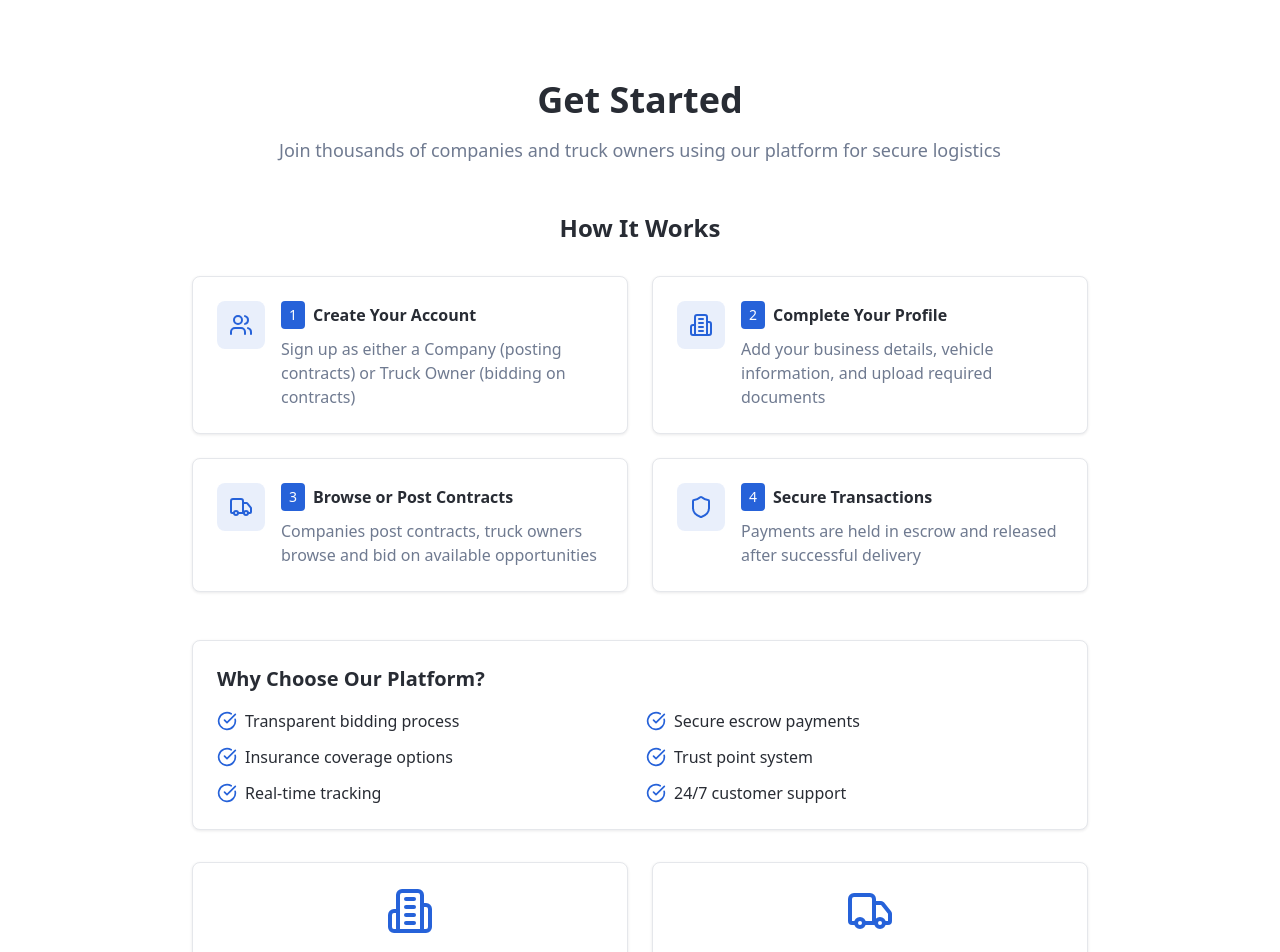
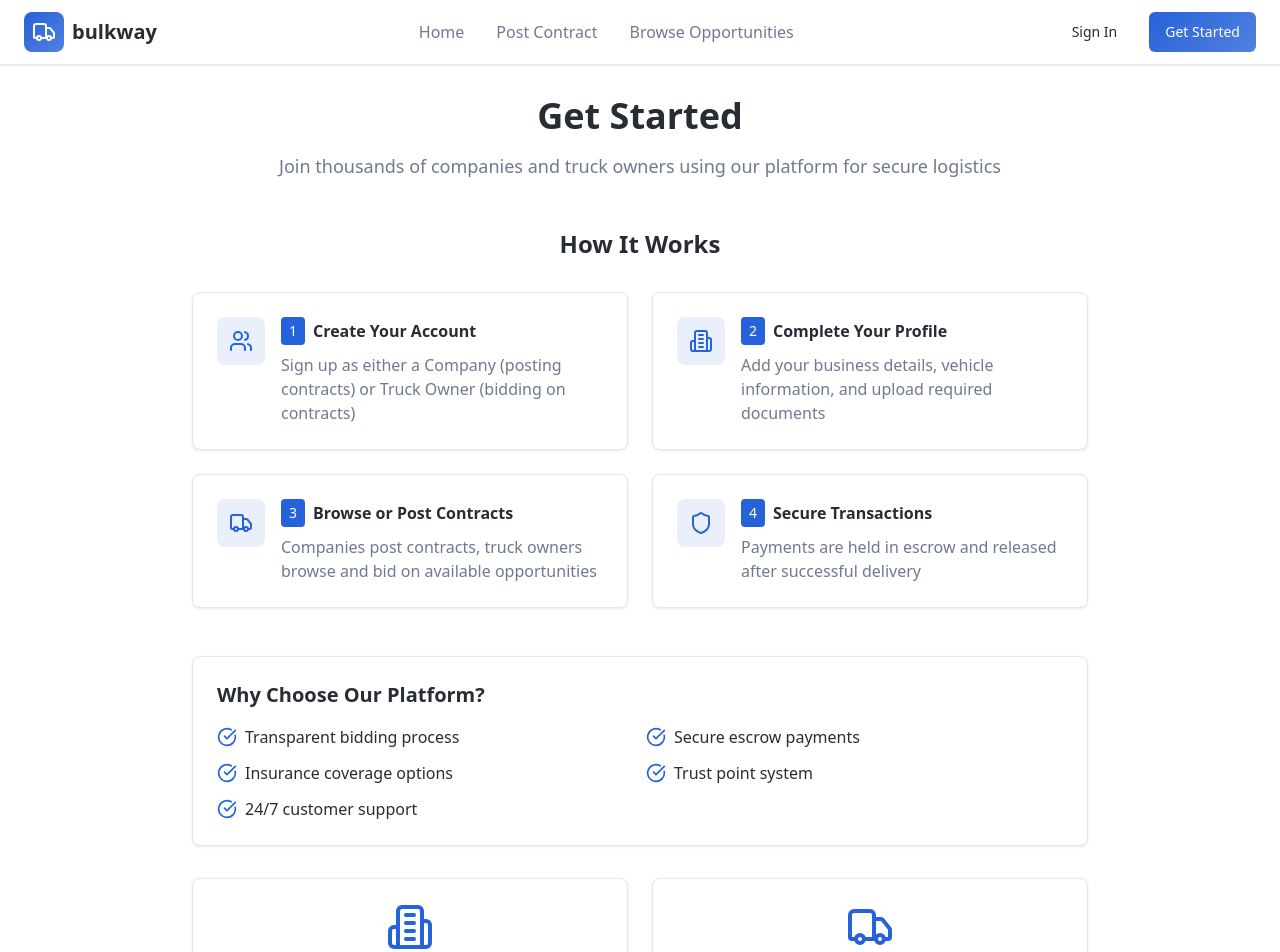
Before and after one commit to Ashishlakhimale23/loadtrust-dispatch-flow, a React (Vite) app: page /get-started in a window 1280 px wide. Shown: the top 952 px of the page. Built offline with nearby package versions, Linux system fonts and the light colour scheme.

Commit message:
Refactor: Update features and header

```diff
--- a/src/components/Features.tsx
+++ b/src/components/Features.tsx
@@ -1,5 +1,5 @@
 import { Card } from "@/components/ui/card";
-import { Shield, CreditCard, Star, MapPin, Clock, Users } from "lucide-react";
+import { Shield, CreditCard, Star, Clock, Users } from "lucide-react";
 
 const Features = () => {
   const features = [
@@ -17,11 +17,6 @@ const Features = () => {
       icon: Star,
       title: "Trust Point System",
       description: "Transporters earn trust points for each successful delivery, building credibility for future opportunities."
-    },
-    {
-      icon: MapPin,
-      title: "Real-Time Tracking",
-      description: "Track your shipments in real-time with GPS integration and receive updates throughout the journey."
     },
     {
       icon: Clock,
--- a/src/components/Navbar.tsx
+++ b/src/components/Navbar.tsx
@@ -16,7 +16,7 @@ const Navbar = () => {
             <div className="bg-gradient-primary rounded-lg p-2">
               <Truck className="w-6 h-6 text-white" />
             </div>
-            <span className="text-xl font-bold text-foreground">TransportHub</span>
+            <span className="text-xl font-bold text-foreground">bulkway</span>
           </Link>
 
           {/* Desktop Navigation */}
--- a/src/pages/BrowseOpportunities.tsx
+++ b/src/pages/BrowseOpportunities.tsx
@@ -6,6 +6,7 @@ import { Badge } from "@/components/ui/badge";
 import { MapPin, Package, Truck, Clock, DollarSign, Shield } from "lucide-react";
 import { useState } from "react";
 import { useNavigate } from "react-router-dom";
+import Navbar from "@/components/Navbar";
 
 const BrowseOpportunities = () => {
   const navigate = useNavigate();
@@ -76,7 +77,9 @@ const BrowseOpportunities = () => {
   };
 
   return (
-    <div className="min-h-screen bg-background pt-20 pb-12">
+    <div className="min-h-screen bg-background">
+      <Navbar />
+      <div className="pt-24 pb-12">
         <div className="container mx-auto px-6">
           <div className="max-w-6xl mx-auto">
             <div className="text-center mb-8">
@@ -231,6 +234,7 @@ const BrowseOpportunities = () => {
           </div>
         </div>
       </div>
+    </div>
   );
 };
 
--- a/src/pages/ContractDetails.tsx
+++ b/src/pages/ContractDetails.tsx
@@ -8,6 +8,7 @@ import { Dialog, DialogContent, DialogHeader, DialogTitle, DialogTrigger } from
 import { Input } from "@/components/ui/input";
 import { Textarea } from "@/components/ui/textarea";
 import { Label } from "@/components/ui/label";
+import Navbar from "@/components/Navbar";
 
 const ContractDetails = () => {
   const navigate = useNavigate();
@@ -52,7 +53,9 @@ const ContractDetails = () => {
   };
 
   return (
-    <div className="min-h-screen bg-background pt-20 pb-12">
+    <div className="min-h-screen bg-background">
+      <Navbar />
+      <div className="pt-24 pb-12">
         <div className="container mx-auto px-6">
           <div className="max-w-4xl mx-auto">
             {/* Back Button */}
@@ -214,6 +217,7 @@ const ContractDetails = () => {
           </div>
         </div>
       </div>
+    </div>
   );
 };
 
--- a/src/pages/GetStarted.tsx
+++ b/src/pages/GetStarted.tsx
@@ -2,6 +2,7 @@ import { Button } from "@/components/ui/button";
 import { Card } from "@/components/ui/card";
 import { CheckCircle, Truck, Building2, Shield, Users } from "lucide-react";
 import { useNavigate } from "react-router-dom";
+import Navbar from "@/components/Navbar";
 
 const GetStarted = () => {
   const navigate = useNavigate();
@@ -34,12 +35,13 @@ const GetStarted = () => {
     "Secure escrow payments",
     "Insurance coverage options",
     "Trust point system",
-    "Real-time tracking",
     "24/7 customer support"
   ];
 
   return (
-    <div className="min-h-screen bg-background pt-20 pb-12">
+    <div className="min-h-screen bg-background">
+      <Navbar />
+      <div className="pt-24 pb-12">
         <div className="container mx-auto px-6">
           <div className="max-w-4xl mx-auto">
             {/* Header */}
@@ -160,6 +162,7 @@ const GetStarted = () => {
           </div>
         </div>
       </div>
+    </div>
   );
 };
 
--- a/src/pages/PostContract.tsx
+++ b/src/pages/PostContract.tsx
@@ -7,6 +7,7 @@ import { Select, SelectContent, SelectItem, SelectTrigger, SelectValue } from "@
 import { Checkbox } from "@/components/ui/checkbox";
 import { Calendar, MapPin, Package, Truck, Shield, Clock } from "lucide-react";
 import { useState } from "react";
+import Navbar from "@/components/Navbar";
 
 const PostContract = () => {
   const [formData, setFormData] = useState({
@@ -29,7 +30,9 @@ const PostContract = () => {
   };
 
   return (
-    <div className="min-h-screen bg-background pt-20 pb-12">
+    <div className="min-h-screen bg-background">
+      <Navbar />
+      <div className="pt-24 pb-12">
         <div className="container mx-auto px-6">
           <div className="max-w-4xl mx-auto">
             <div className="text-center mb-8">
@@ -203,6 +206,7 @@ const PostContract = () => {
           </div>
         </div>
       </div>
+    </div>
   );
 };
 
--- a/src/pages/SignIn.tsx
+++ b/src/pages/SignIn.tsx
@@ -7,6 +7,7 @@ import { Separator } from "@/components/ui/separator";
 import { Building2, Truck, ArrowLeft } from "lucide-react";
 import { useState } from "react";
 import { useNavigate } from "react-router-dom";
+import Navbar from "@/components/Navbar";
 
 const SignIn = () => {
   const navigate = useNavigate();
@@ -30,7 +31,9 @@ const SignIn = () => {
   };
 
   return (
-    <div className="min-h-screen bg-background pt-20 pb-12">
+    <div className="min-h-screen bg-background">
+      <Navbar />
+      <div className="pt-24 pb-12">
         <div className="container mx-auto px-6">
           <div className="max-w-md mx-auto">
             {/* Back Button */}
@@ -239,6 +242,7 @@ const SignIn = () => {
           </div>
         </div>
       </div>
+    </div>
   );
 };
 
```
Lines whose indentation alone changed are shown as unchanged.
